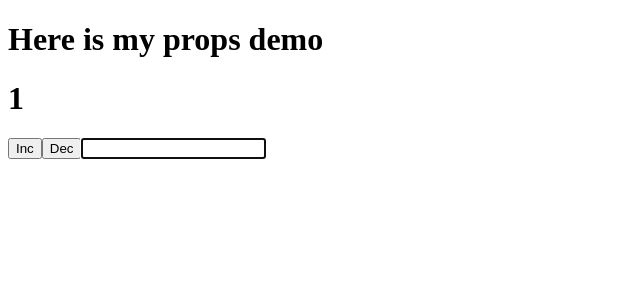
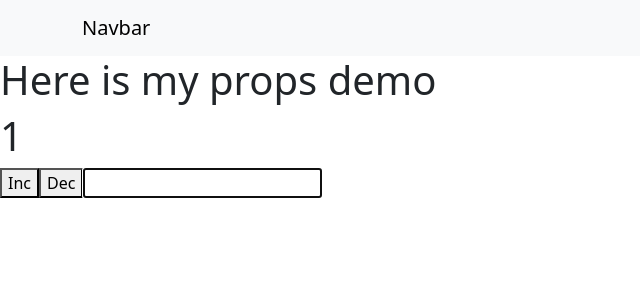
Before and after one commit to JeevaApprays/PetFullStack, a React (Create React App) app in the folder reactapp/: page / in a window 1280 px wide. Shown: the top 300 px of the page, without its empty margins (0-640 px from the left). Built offline with nearby package versions, Linux system fonts and the light colour scheme; the HTML template or start-up script is replaced by a standard one.

Commit message:
Auto-save-commit-9/25/2025--6:50:10-AM

```diff
--- a/reactapp/src/App.js
+++ b/reactapp/src/App.js
@@ -1,15 +1,21 @@
 import React from 'react'
 import Demo from './components/Demo'
+import {BrowserRouter, Route,Routes} from 'react-router-dom'
 import Parent from './components/Parent'
+import Header from './components/Header'
 
 const App = () => {
   return (
-    <div>
+      <BrowserRouter>
+
+      <Header/>
+      <Routes>
+        <Route path='/' element={<Parent/>}/>
 
 
+      </Routes>
 
-        <Parent></Parent>
-    </div>
+      </BrowserRouter>
   )
 }
 
--- /dev/null
+++ b/reactapp/src/components/Header.js
@@ -0,0 +1,19 @@
+import React from 'react'
+
+import Container from 'react-bootstrap/Container'
+import Navbar from 'react-bootstrap/Navbar'
+
+const Header = () => {
+
+    return (
+        <Navbar  expand="lg" className="bg-body-tertiary">
+          <Container>
+            <Navbar.Brand href="#">Navbar</Navbar.Brand>
+          </Container>
+        </Navbar>
+      );
+
+
+}
+
+export default Header
```
Also changed, not shown: reactapp/package.json (+6 -1 lines), reactapp/src/components/header.js (deleted), 2 other files (tests, documents, lock files or other folders).
